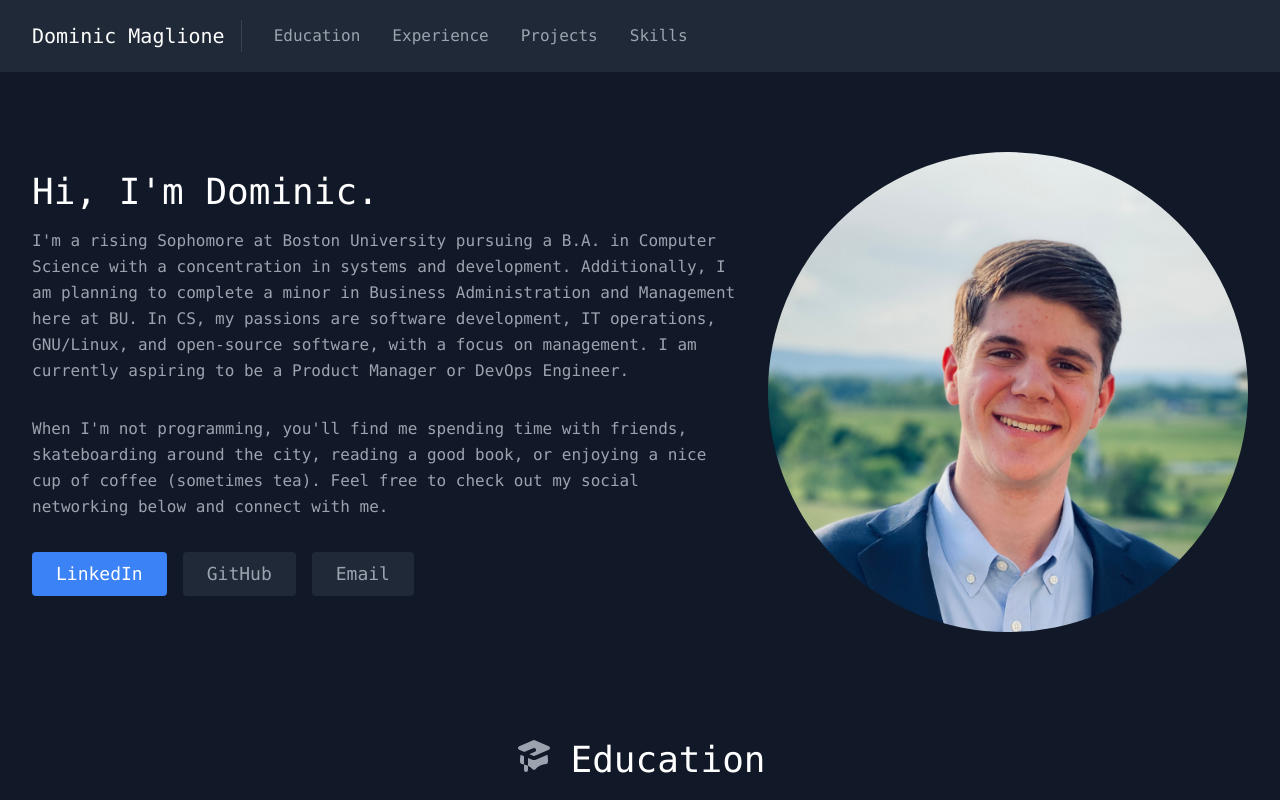
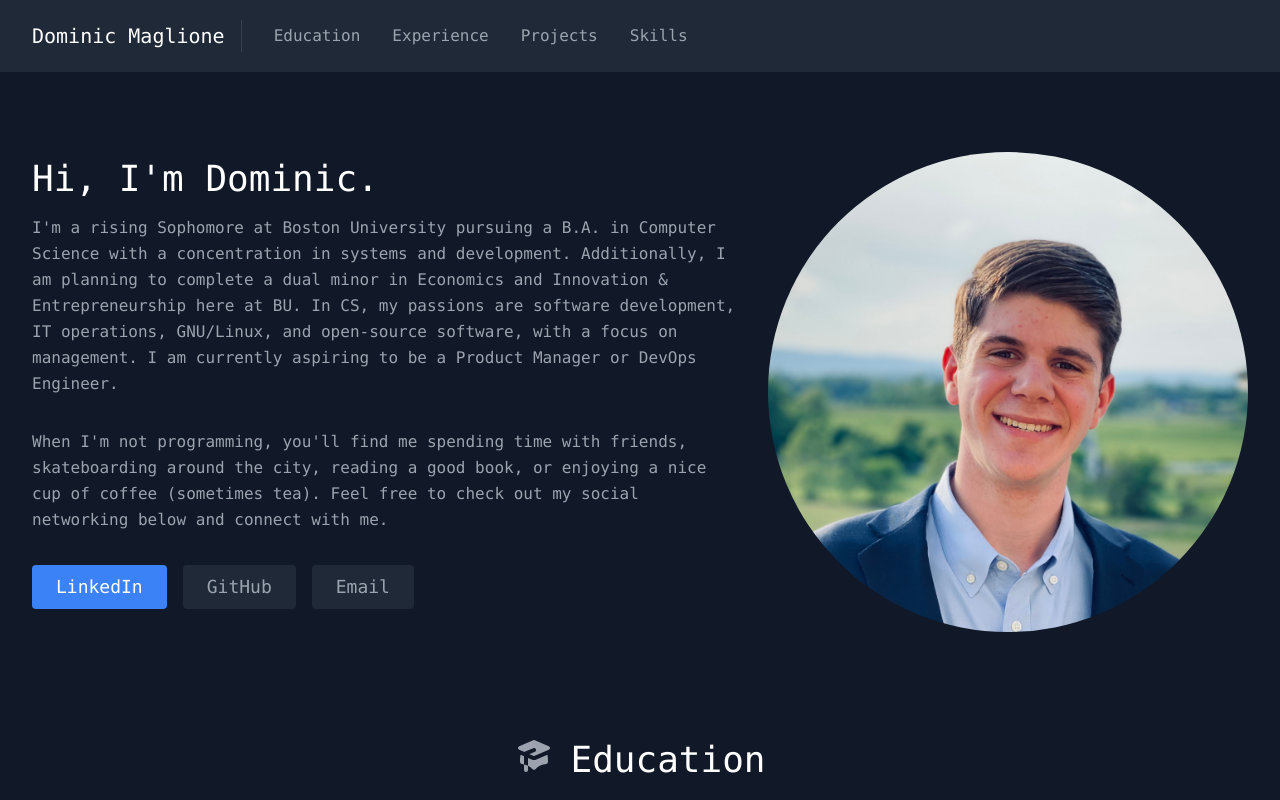
Before and after one commit to dcmaglione/dcmag.website, a React (Create React App) app: page /about in a window 1280 px wide. Shown: the top 800 px of the page. Built offline with nearby package versions, Linux system fonts and the light colour scheme.

Commit message:
minor changes to about component

```diff
--- a/src/components/About.js
+++ b/src/components/About.js
@@ -11,8 +11,8 @@ export default function About() {
           <p className="mb-8 leading-relaxed">
             I'm a rising Sophomore at Boston University pursuing a B.A. in
             Computer Science with a concentration in systems and development.
-            Additionally, I am planning to complete a minor in Business
-            Administration and Management here at BU. In CS, my passions are
+            Additionally, I am planning to complete a dual minor in Economics
+            and Innovation & Entrepreneurship here at BU. In CS, my passions are
             software development, IT operations, GNU/Linux, and open-source
             software, with a focus on management. I am currently aspiring to be
             a Product Manager or DevOps Engineer.
```
Also changed, not shown: 7 other files (tests, documents, lock files or other folders).
